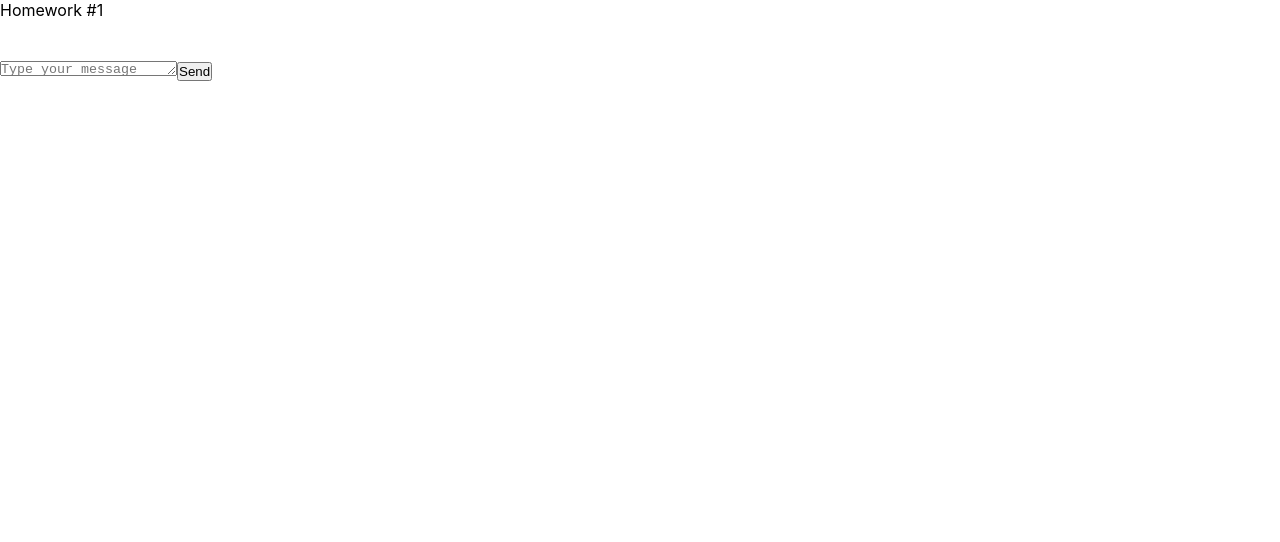
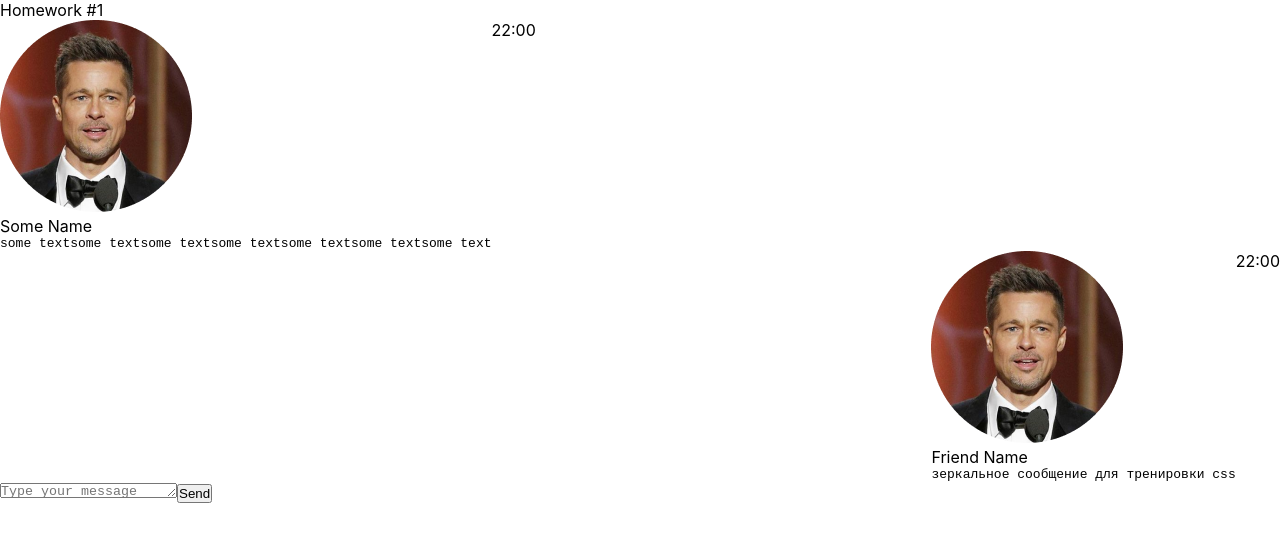
Before and after one commit to Sv3toch/Hw2, a React (Create React App) app: page / in a window 1280 px wide. Shown: the top 542 px of the page. Built offline with nearby package versions, Linux system fonts and the light colour scheme.

Commit message:
homepage1

```diff
--- a/src/s2-homeworks/hw01/HW1.tsx
+++ b/src/s2-homeworks/hw01/HW1.tsx
@@ -14,7 +14,17 @@ import avatar from './avatar.png'
 * */
 
 // нужно создать правильный тип вместо any
-export type MessageType = any
+export type MessageType = {
+    id:number,
+    user:{
+        avatar:any,
+        name:string
+    }
+    message:{
+        text:string,
+        time:string
+    }
+}
 
 // структуру объекта не менять
 export const message0: MessageType = {
--- a/src/s2-homeworks/hw01/friend-message/FriendMessage.module.css
+++ b/src/s2-homeworks/hw01/friend-message/FriendMessage.module.css
@@ -1,5 +1,6 @@
 .friendMessage {
-
+    display: flex;
+    justify-content: end;
 }
 
 .friendImageAndText {
--- a/src/s2-homeworks/hw01/friend-message/FriendMessage.tsx
+++ b/src/s2-homeworks/hw01/friend-message/FriendMessage.tsx
@@ -1,8 +1,10 @@
 import React from 'react'
 import s from './FriendMessage.module.css'
+import {MessagePropsType} from "../message/Message";
 
 // создать тип вместо any и отобразить приходящие данные
-const FriendMessage = (props: any) => {
+const FriendMessage = (props:  MessagePropsType) => {
+    const {message} = props
     return (
         <div
             id={'hw1-friend-message-' + props.message.id}
@@ -12,7 +14,7 @@ const FriendMessage = (props: any) => {
                 <img
                     id={'hw1-friend-avatar-' + props.message.id}
                     // создаёт студент
-
+                    src={message.user.avatar}
                     //
                 />
                 <div className={s.friendText}>
@@ -21,7 +23,7 @@ const FriendMessage = (props: any) => {
                         className={s.friendName}
                     >
                         {/*создаёт студент*/}
-
+                        {message.user.name}
                         {/**/}
                     </div>
                     <pre
@@ -29,7 +31,7 @@ const FriendMessage = (props: any) => {
                         className={s.friendMessageText}
                     >
                         {/*создаёт студент*/}
-
+                        {message.message.text}
                         {/**/}
                     </pre>
                 </div>
@@ -39,7 +41,7 @@ const FriendMessage = (props: any) => {
                 className={s.friendTime}
             >
                 {/*создаёт студент*/}
-
+                {message.message.time}
                 {/**/}
             </div>
         </div>
--- a/src/s2-homeworks/hw01/message/Message.module.css
+++ b/src/s2-homeworks/hw01/message/Message.module.css
@@ -1,4 +1,6 @@
 .message {
+display: flex;
+    justify-content: start;
 
 }
 
--- a/src/s2-homeworks/hw01/message/Message.tsx
+++ b/src/s2-homeworks/hw01/message/Message.tsx
@@ -1,36 +1,43 @@
 import React from 'react'
 import s from './Message.module.css'
+import {MessageType} from "../HW1";
+
 
 // нужно создать правильный тип вместо any
-export type MessagePropsType = any
+export type MessagePropsType = {
+    message: MessageType
+}
 
 // нужно отобразить приходящие данные
 const Message = (props: MessagePropsType) => {
+    const {
+        message
+    }=props
     return (
         <div id={'hw1-message-' + props.message.id} className={s.message}>
             <div className={s.imageAndText}>
                 <img
                     id={'hw1-avatar-' + props.message.id}
                     // создаёт студент
-
+                     src={message.user.avatar}
                     //
                 />
                 <div className={s.text}>
                     <div id={'hw1-name-' + props.message.id} className={s.name}>
                         {/*создаёт студент*/}
-
+                        {message.user.name}
                         {/**/}
                     </div>
                     <pre id={'hw1-text-' + props.message.id} className={s.messageText}>
                         {/*создаёт студент*/}
-
+                        {message.message.text}
                         {/**/}
                     </pre>
                 </div>
             </div>
-            <div id={'hw1-time-' + props.message.id} className={s.time}>
+            <div id={'hw1-time-' + message.id} className={s.time}>
                 {/*создаёт студент*/}
-
+                {message.message.time}
                 {/**/}
             </div>
         </div>
```
